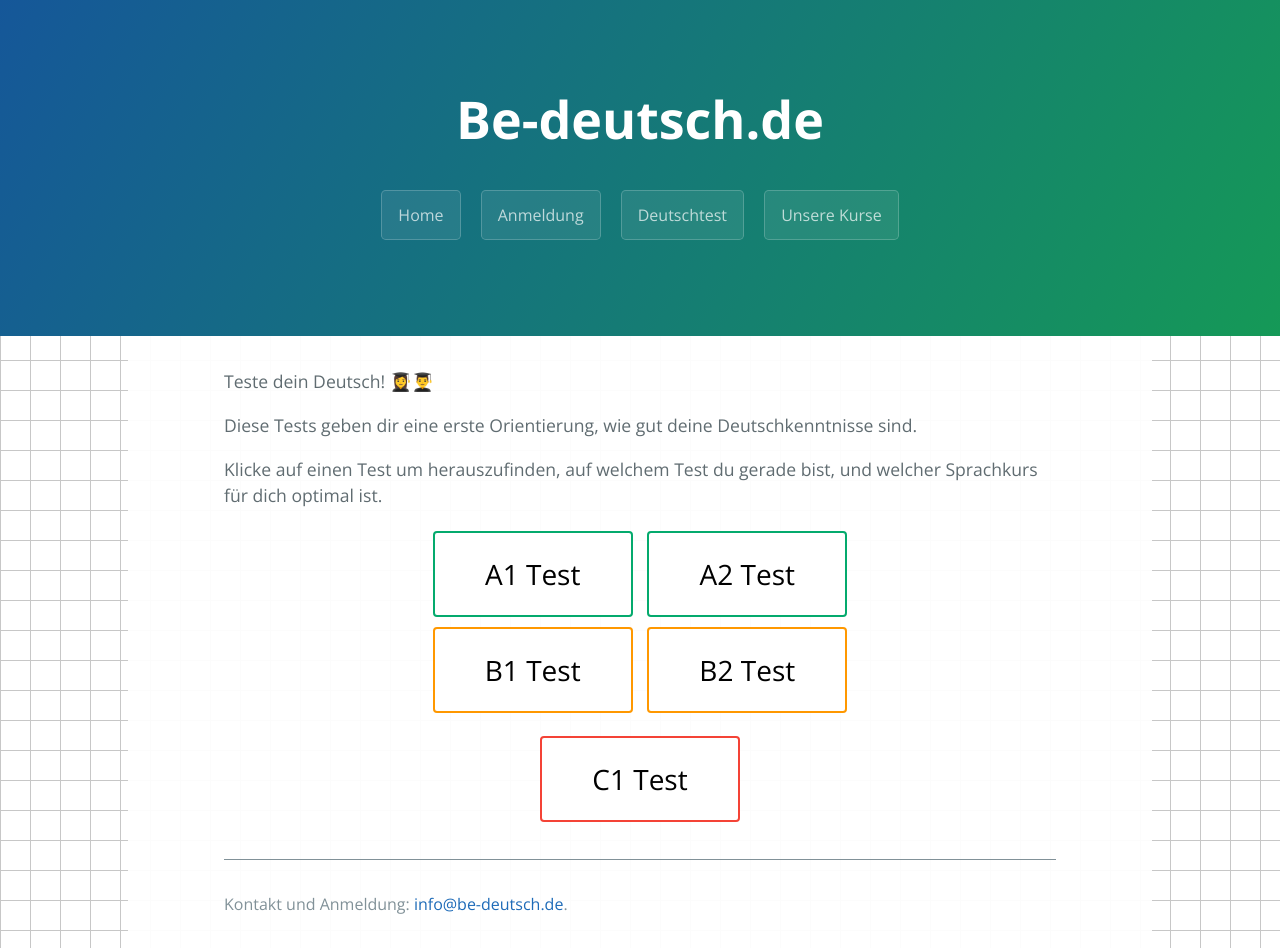
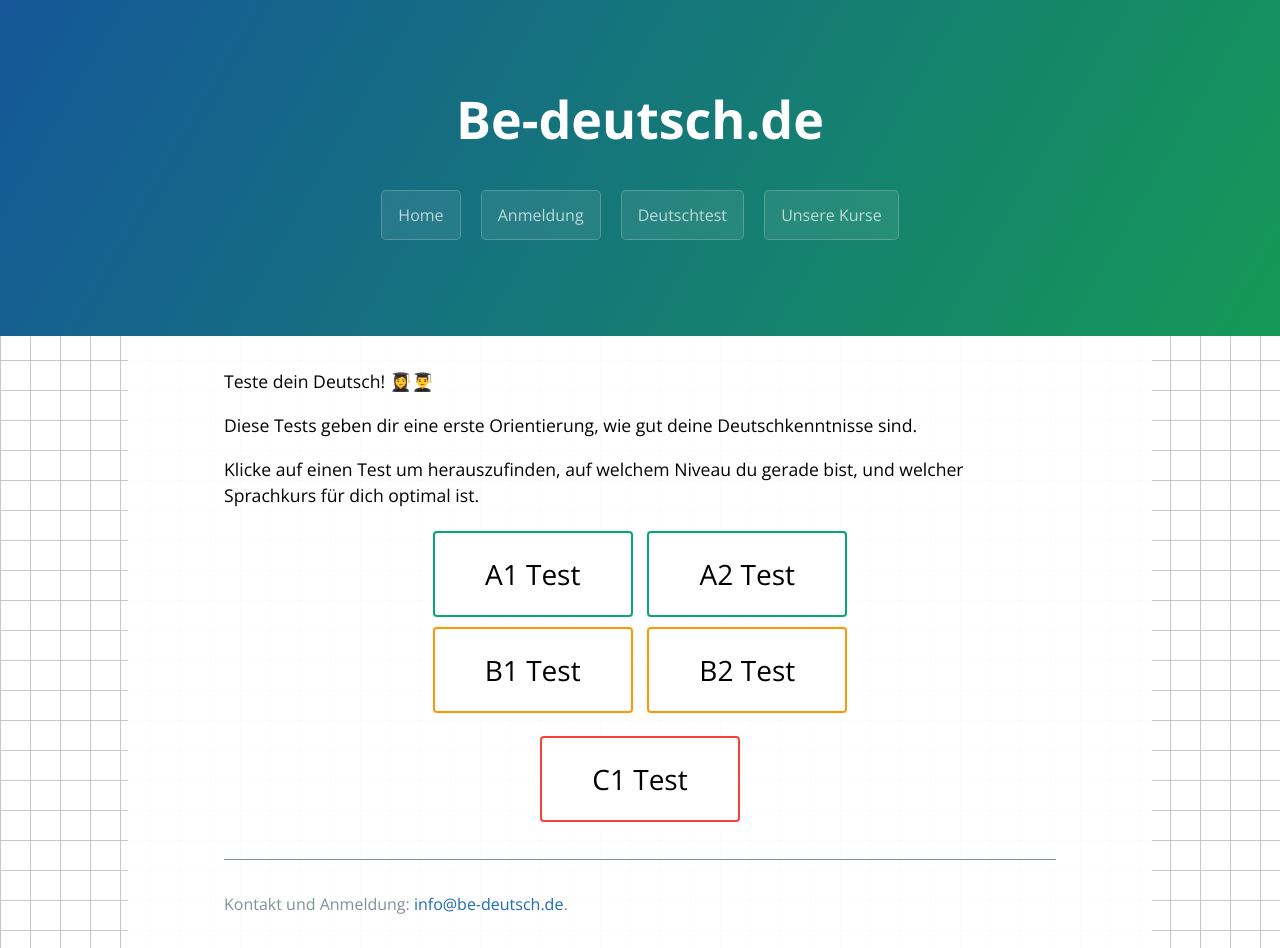
Before and after one commit to vedmin/be-deutsch, a Jekyll site: the page built from deutschtest.markdown, in a window 1280 px wide. Built offline with Jekyll 4.4.1, drawn with Linux system fonts in a browser that asks for light colours.

Commit message:
changed body text color

```diff
--- a/css/style.css
+++ b/css/style.css
@@ -260,7 +260,7 @@ td, th { padding: 0; }
 
 * { box-sizing: border-box; }
 
-body { padding: 0; margin: 0; font-family: "Open Sans", "Helvetica Neue", Helvetica, Arial, sans-serif; font-size: 16px; line-height: 1.5; color: #606c71; }
+body { padding: 0; margin: 0; font-family: "Open Sans", "Helvetica Neue", Helvetica, Arial, sans-serif; font-size: 16px; line-height: 1.5; color: black; }
 
 a { color: #1e6bb8; text-decoration: none; }
 a:hover { text-decoration: underline; }
--- a/deutschtest.markdown
+++ b/deutschtest.markdown
@@ -8,7 +8,7 @@ Teste dein Deutsch! 👩‍🎓👨‍🎓
 
 Diese Tests geben dir eine erste Orientierung, wie gut deine Deutschkenntnisse sind.
 
-Klicke auf einen Test um herauszufinden, auf welchem Test du gerade bist, und welcher Sprachkurs für dich optimal ist.
+Klicke auf einen Test um herauszufinden, auf welchem Niveau du gerade bist, und welcher Sprachkurs für dich optimal ist.
 
 
 <div class="btn-group" style="text-align:center">
```
